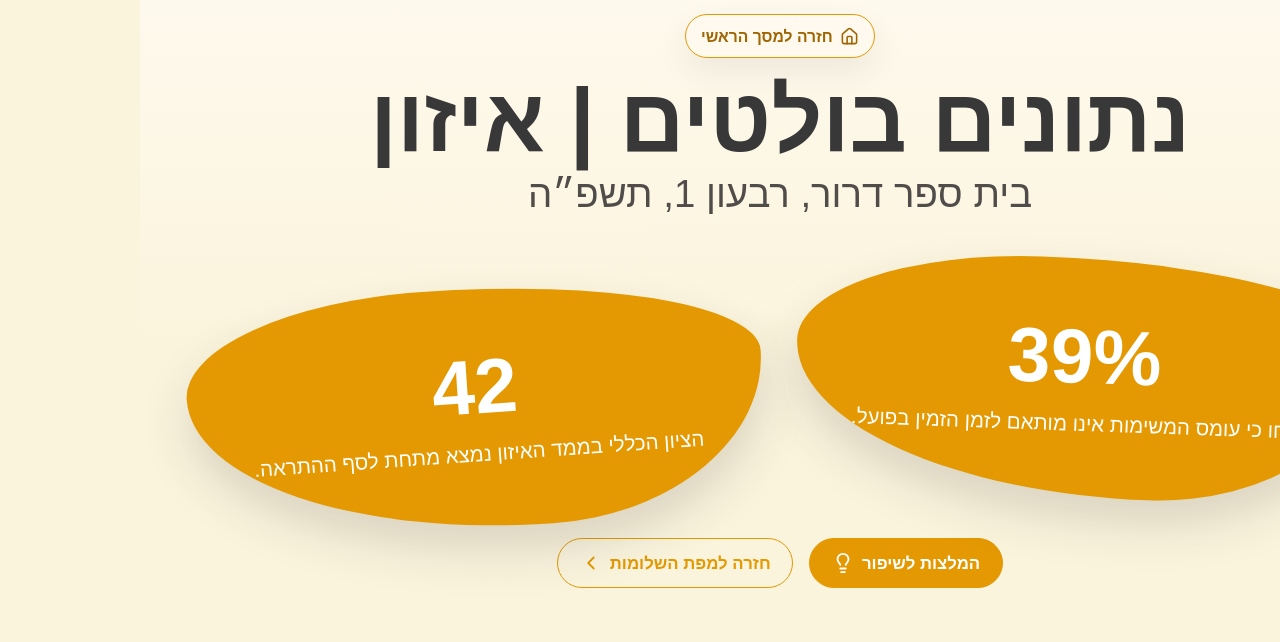
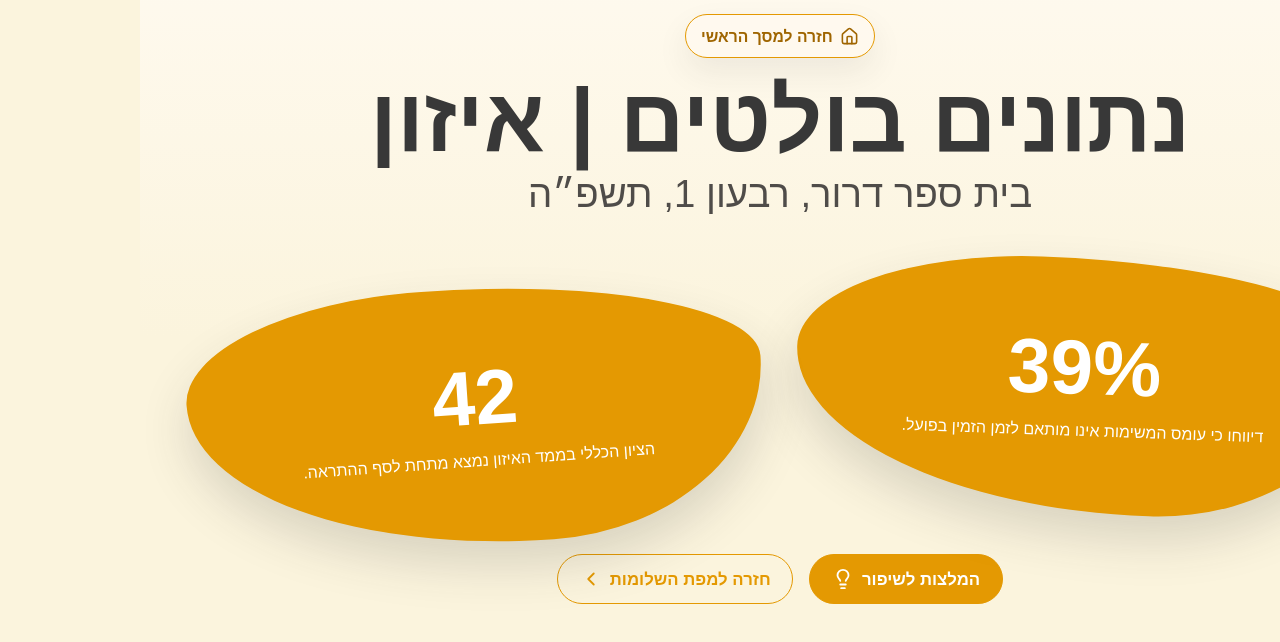
Before and after one commit to shteynu/shalomut-map-demo, a Next.js app: page /dashboard/balance/metrics in a window 1280 px wide. Shown: the top 642 px of the page. Built offline with nearby package versions, Linux system fonts and the light colour scheme.

Commit message:
Style: adjust metrics and recommendations stones text sizes and paddings to prevent overflow

```diff
--- a/src/app/globals.css
+++ b/src/app/globals.css
@@ -1665,9 +1665,9 @@ textarea {
 
 .dashboard-metric-blob {
   display: grid;
-  min-height: 15rem;
+  min-height: 16rem;
   place-content: center;
-  padding: 2rem 2.5rem;
+  padding: 2.2rem 3.4rem;
   border-radius: 42% 58% 38% 62% / 38% 34% 66% 62%;
   background: var(--accent);
   color: white;
@@ -1689,9 +1689,9 @@ textarea {
 }
 
 .dashboard-metric-blob p {
-  margin: 0.9rem 0 0;
-  font-size: clamp(1.15rem, 1.6vw, 1.6rem);
-  line-height: 1.45;
+  margin: 0.8rem 0 0;
+  font-size: clamp(1rem, 1.25vw, 1.25rem);
+  line-height: 1.5;
 }
 
 .dashboard-recommendations-stage {
@@ -1715,7 +1715,7 @@ textarea {
 .dashboard-recommendation-blob {
   display: grid;
   align-content: center;
-  padding: 1.8rem 1.65rem;
+  padding: 2.2rem 2.5rem;
   background: var(--accent);
   color: white;
   text-align: center;
@@ -1730,8 +1730,8 @@ textarea {
 
 .dashboard-recommendation-blob p {
   margin: 0;
-  font-size: clamp(1rem, 1.05vw, 1.2rem);
-  line-height: 1.55;
+  font-size: clamp(0.92rem, 1vw, 1.12rem);
+  line-height: 1.5;
 }
 
 .dashboard-recommendation-blob-top-left {
```
